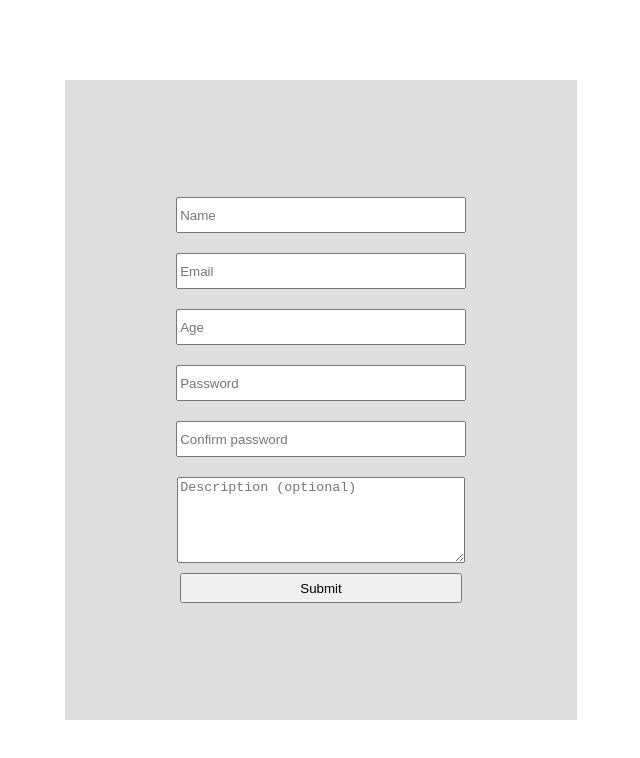
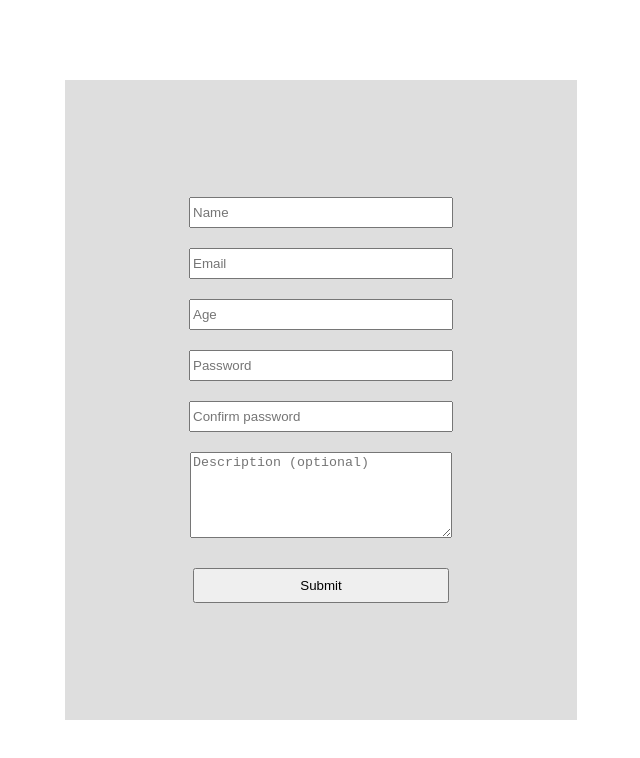
Before and after one commit to miloss98/rhf-yup, a React (Create React App) app: page / in a window 1280 px wide. Shown: the top 758 px of the page, without its empty margins (319-959 px from the left). Built offline with nearby package versions, Linux system fonts and the light colour scheme.

Commit message:
deleted trash & fixed styles

```diff
--- a/src/Form.tsx
+++ b/src/Form.tsx
@@ -5,20 +5,31 @@ import "./style.css";
 
 const Form = () => {
   const schema = yup.object().shape({
-    firstName: yup.string().min(3).max(32).required("Name is required!"),
-    email: yup.string().email().required("Email is required!"),
+    firstName: yup
+      .string()
+      .min(3, "Name must be at least 3 letters long.")
+      .max(32)
+      .required("Name is required!"),
+    email: yup
+      .string()
+      .email("Email must have a valid email pattern.")
+      .required("Email is required!"),
     age: yup
       .number()
-      .typeError("Age field must be a number!")
+      .typeError("Age must be a number!")
       .positive()
       .integer()
-      .min(18)
+      .min(18, "Age must be 18 or over!")
       .required("Age is required!"),
-    password: yup.string().min(4).max(24).required("Password is required!"),
+    password: yup
+      .string()
+      .min(4, "Password must be at least 4 characters long.")
+      .max(24, "Password is too long!")
+      .required("Password is required!"),
     confirmPassword: yup
       .string()
       .oneOf([yup.ref("password"), null], "Passwords don't match!")
-      .required("This field is required!"),
+      .required("Confirm password is required!"),
   });
 
   const {
@@ -67,7 +78,7 @@ const Form = () => {
           placeholder="Description (optional)"
           {...register("description")}
         />
-        <input type="submit" />
+        <input id="submit" type="submit" />
       </form>
     </>
   );
--- a/src/style.css
+++ b/src/style.css
@@ -16,12 +16,12 @@
   background-color: rgb(222, 222, 222);
 }
 .form-container input {
-  width: 55%;
-  height: 30px;
+  width: 50%;
+  height: 25px;
   margin: 10px 0px 10px 0px;
 }
 .form-container textarea {
-  width: 55%;
+  width: 50%;
   margin-top: 10px;
   height: 80px;
 }
@@ -30,4 +30,9 @@
   padding: 0;
   margin: 0;
   letter-spacing: 1px;
+  font-size: 0.8rem;
 }
+#submit {
+  height: 35px;
+  margin-top: 30px;
+}
```
Also changed, not shown: 1 other file (tests, documents, lock files or other folders).
